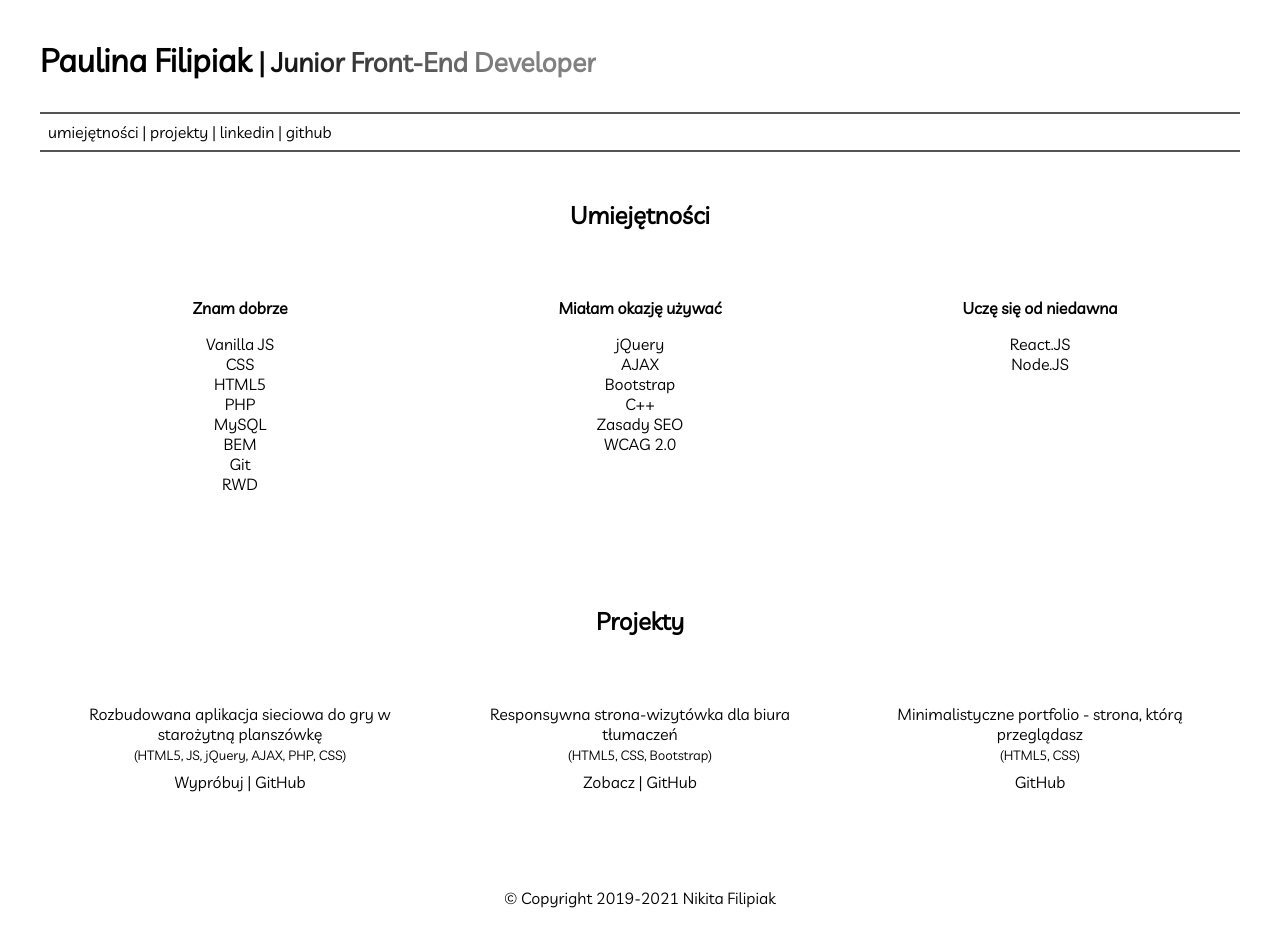
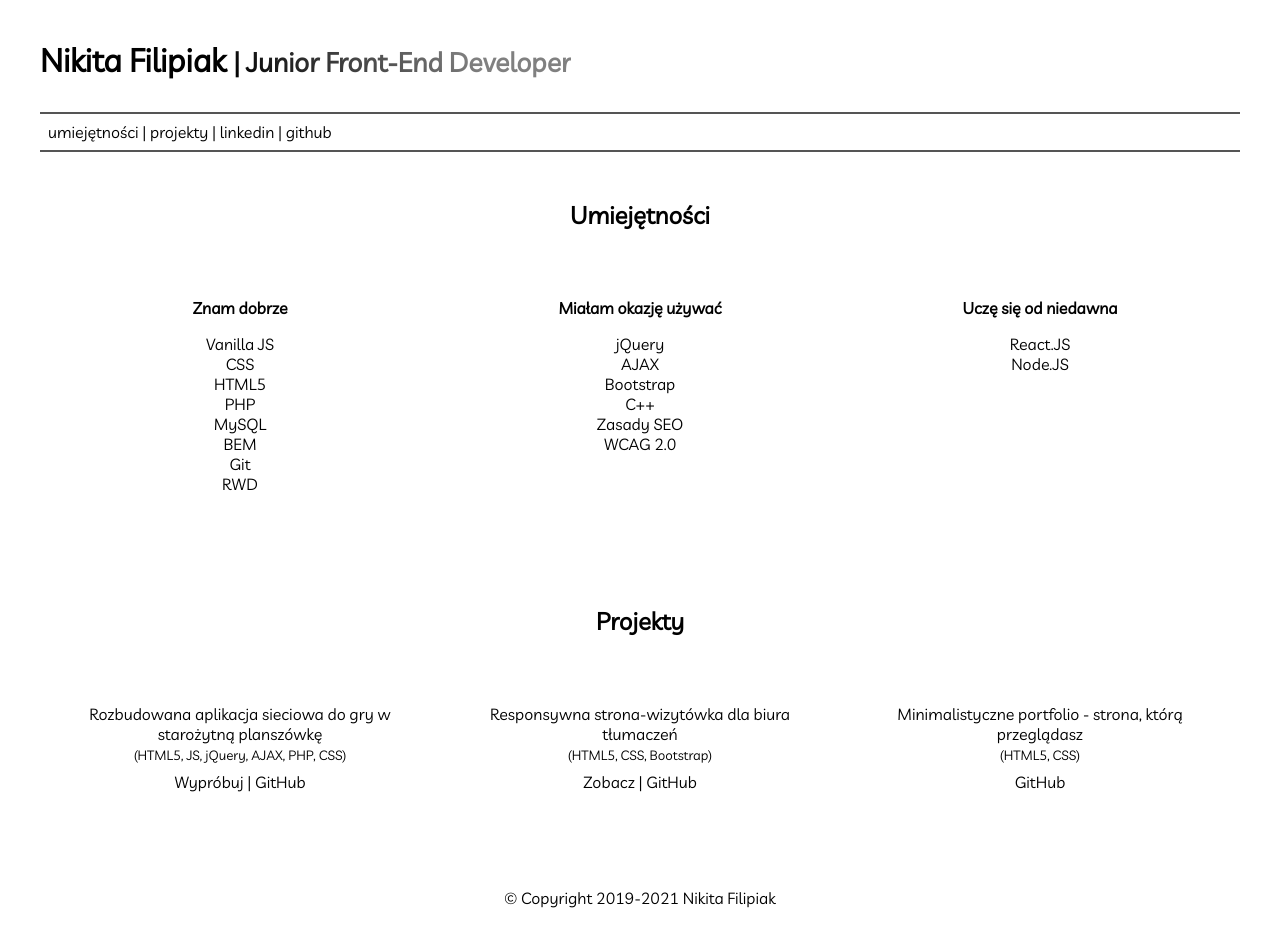
Before and after one commit to CodeSquirrelPL/codesquirrelpl.github.io, a plain HTML site: page index.html in a window 1280 px wide. Drawn offline with Linux system fonts and the light colour scheme.

Commit message:
Update index.html

```diff
--- a/index.html
+++ b/index.html
@@ -8,7 +8,7 @@
     <link rel="stylesheet" href="main.css" type="text/css" />
   </head>
   <body>
-    <header><h1>Paulina Filipiak <span class="header__title"> | Junior Front-End Developer</span></h1></header>
+    <header><h1>Nikita Filipiak <span class="header__title"> | Junior Front-End Developer</span></h1></header>
     <nav>
       <a href="#skills" class='nav__button'>umiejętności</a> |
       <a href="#projekty" class='nav__button'>projekty</a> |
```
